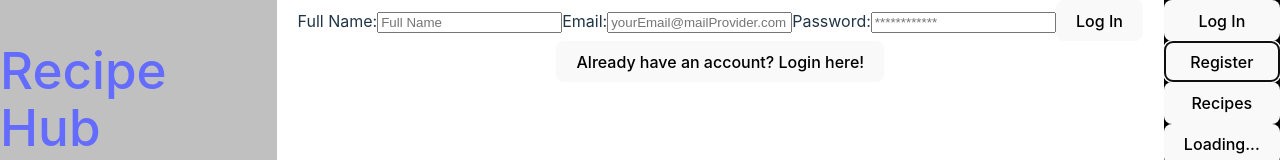
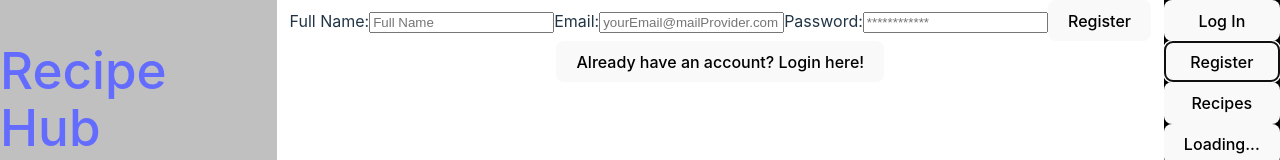
Before and after one commit to angelren1220/Recipe-Hub, a React (Vite) app in the folder frontend/: page / in a window 1280 px wide. Both pictures are taken after a click on the button "Register". Shown: the top 160 px of the page. Built offline with nearby package versions, Linux system fonts and the light colour scheme; no server answers.

Commit message:
viewMode changes with login and register buttons

```diff
--- a/frontend/src/components/Login.jsx
+++ b/frontend/src/components/Login.jsx
@@ -1,9 +1,13 @@
-import React, { useState } from "react";
+import { useState, useContext } from "react";
+
+import { viewModeContext } from "../hooks/providers/viewModeProvider";
 
 const Login = function(props) {
 
   const [email, setEmail] = useState('');
   const [pass, setPass] = useState('');
+
+  const { viewMode, loginView, registerView, recipesView, loadingView } = useContext(viewModeContext);
 
   const handleLogin = () => {
     console.log("email: ", email, "password: ", pass);
@@ -33,9 +37,9 @@ const Login = function(props) {
           type="password"
           placeholder="************"
         />
-        <button>Log In</button>
+        <button onClick={handleLogin}>Log In</button>
       </form>
-      <button >Don&apos;t have an account? Register here!</button>
+      <button onClick={registerView}>Don&apos;t have an account? Register here!</button>
     </>
 
   );
--- a/frontend/src/components/Register.jsx
+++ b/frontend/src/components/Register.jsx
@@ -1,9 +1,12 @@
-import React, { useState } from "react";
+import { useState, useContext } from "react";
+import { viewModeContext } from "../hooks/providers/viewModeProvider";
 
-const Register = function(props) {
+const Register = function() {
   const [email, setEmail] = useState('');
   const [pass, setPass] = useState('');
   const [name, setName] = useState('');
+
+  const { viewMode, loginView, registerView, recipesView, loadingView } = useContext(viewModeContext);
 
   const handleRegister = function() {
     console.log("name", name, "email: ", email, "password: ", pass);
@@ -42,9 +45,9 @@ const Register = function(props) {
           type="password"
           placeholder="************"
         />
-        <button>Log In</button>
+        <button onClick={handleRegister}>Register</button>
       </form>
-      <button >Already have an account? Login here!</button>
+      <button onClick={loginView}>Already have an account? Login here!</button>
     </>
   );
 };
```
Also changed, not shown: 2 other files (tests, documents, lock files or other folders).
